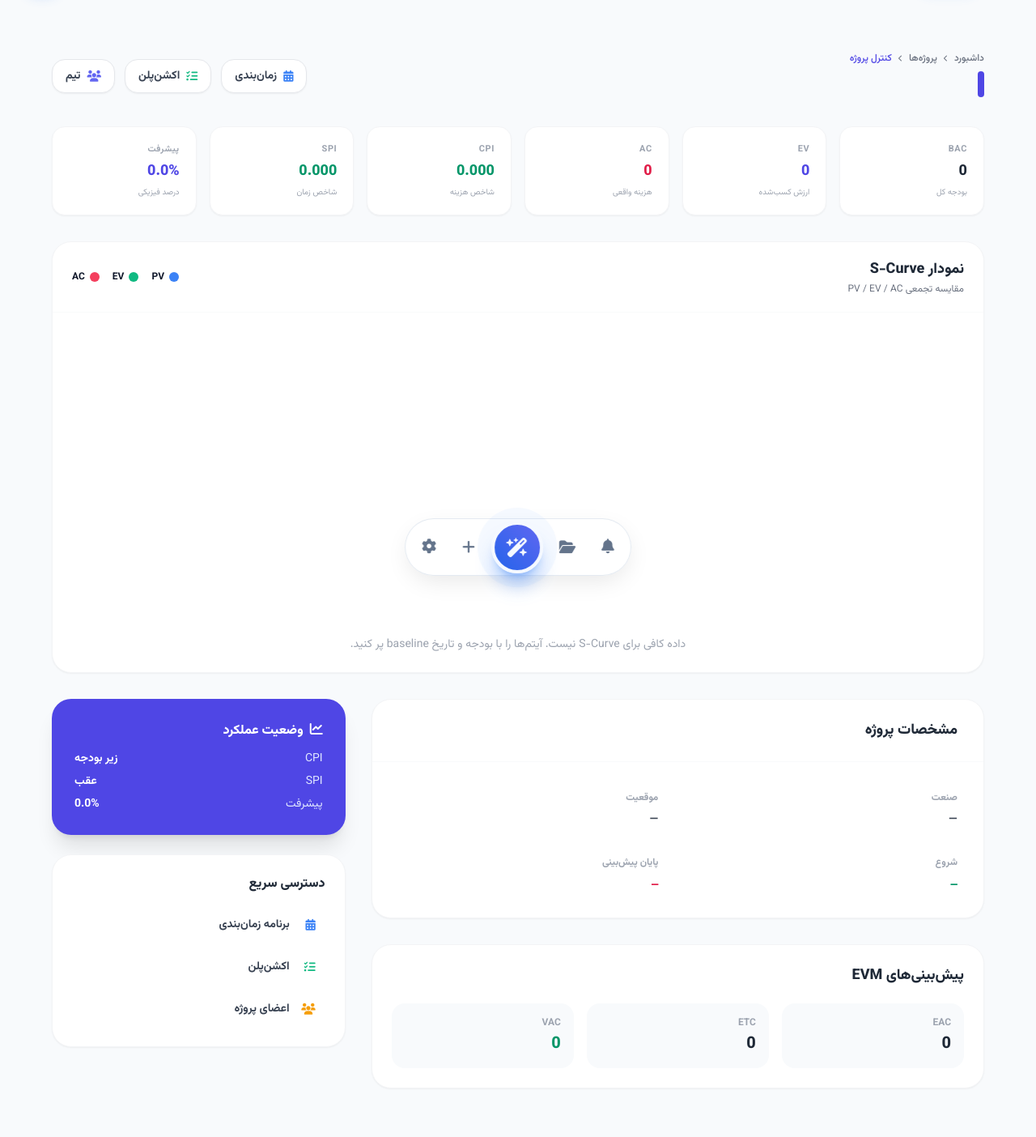
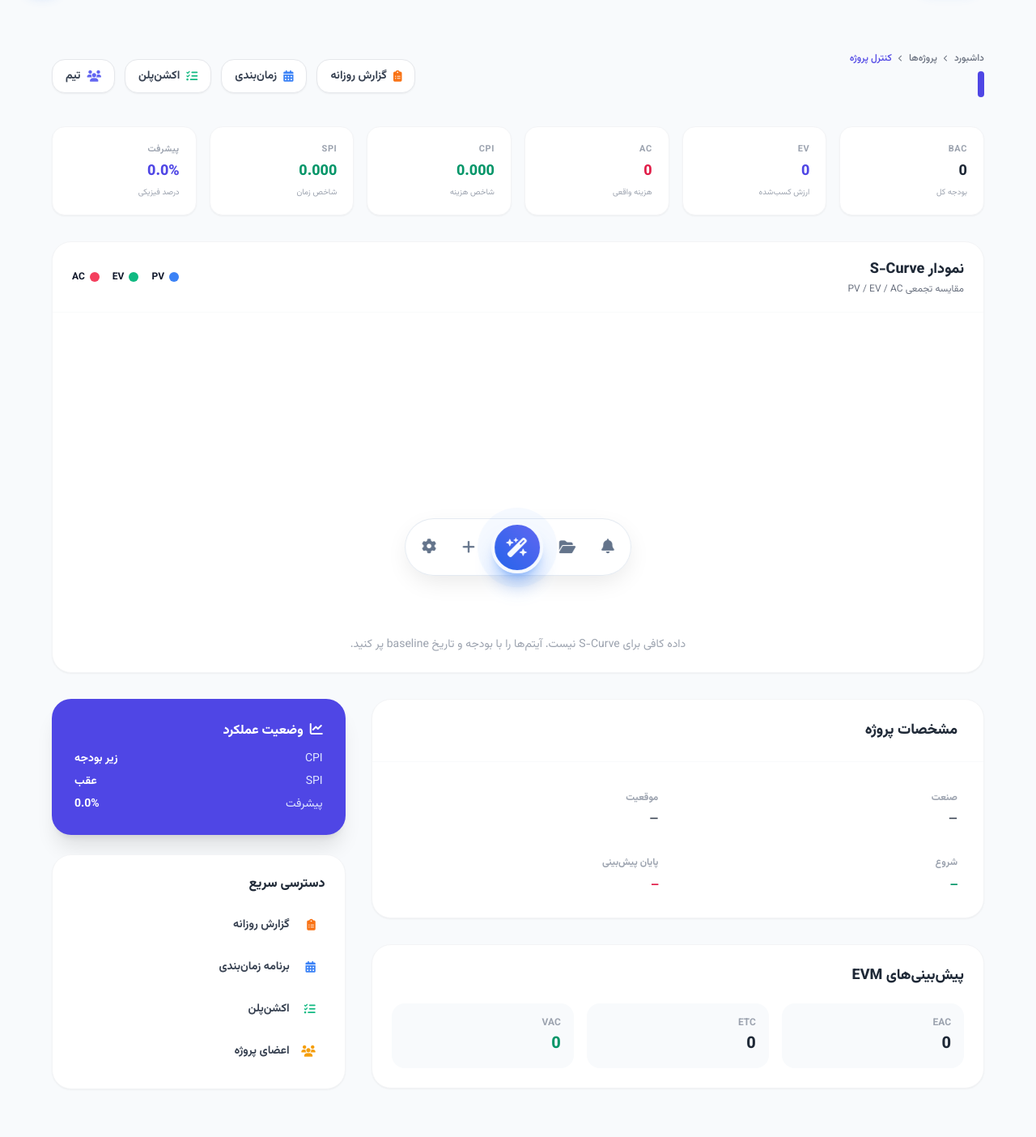
Before and after one commit to Tahmoures54/iProject, a Python web app: template pms_app/templates/projects/project_view.html in a window 1280 px wide. Shown: the part 65-1469 px from the top of the page at 81% size. Run offline with Jinja, Linux system fonts and the light colour scheme; the template is opened without the code that fills it, so the values that code supplies are empty; a map, chart or similar area stays blank; some libraries are stand-ins or nearby versions.

Commit message:
ui: add Daily Reports quick access on project view

```diff
--- a/pms_app/templates/projects/project_view.html
+++ b/pms_app/templates/projects/project_view.html
@@ -32,6 +32,11 @@
             </div>
 
             <div class="flex flex-wrap gap-3">
+                <a href="{{ url_for('daily_reports.project_list', project_id=project.id) }}"
+                   class="inline-flex items-center justify-center gap-2 px-4 py-2.5 bg-white dark:bg-gray-800 text-gray-700 dark:text-gray-200 font-bold text-sm rounded-2xl border border-gray-200 dark:border-gray-700 hover:bg-gray-50 shadow-sm">
+                    <i class="fas fa-clipboard-list text-orange-500"></i>
+                    گزارش روزانه
+                </a>
                 <a href="{{ url_for('projects.schedule', project_id=project.id) }}"
                    class="inline-flex items-center justify-center gap-2 px-4 py-2.5 bg-white dark:bg-gray-800 text-gray-700 dark:text-gray-200 font-bold text-sm rounded-2xl border border-gray-200 dark:border-gray-700 hover:bg-gray-50 shadow-sm">
                     <i class="fas fa-calendar-alt text-blue-500"></i>
@@ -172,6 +177,9 @@
                 <div class="bg-white dark:bg-gray-800 rounded-3xl shadow-sm border border-gray-100 dark:border-gray-700 p-6">
                     <h4 class="font-black text-gray-800 dark:text-white mb-4">دسترسی سریع</h4>
                     <div class="space-y-2">
+                        <a href="{{ url_for('daily_reports.project_list', project_id=project.id) }}" class="flex items-center gap-3 p-3 rounded-xl hover:bg-slate-50 dark:hover:bg-gray-700/50 text-sm font-bold text-gray-700 dark:text-gray-200">
+                            <i class="fas fa-clipboard-list text-orange-500 w-5"></i> گزارش روزانه
+                        </a>
                         <a href="{{ url_for('projects.schedule', project_id=project.id) }}" class="flex items-center gap-3 p-3 rounded-xl hover:bg-slate-50 dark:hover:bg-gray-700/50 text-sm font-bold text-gray-700 dark:text-gray-200">
                             <i class="fas fa-calendar-alt text-blue-500 w-5"></i> برنامه زمان‌بندی
                         </a>
```
